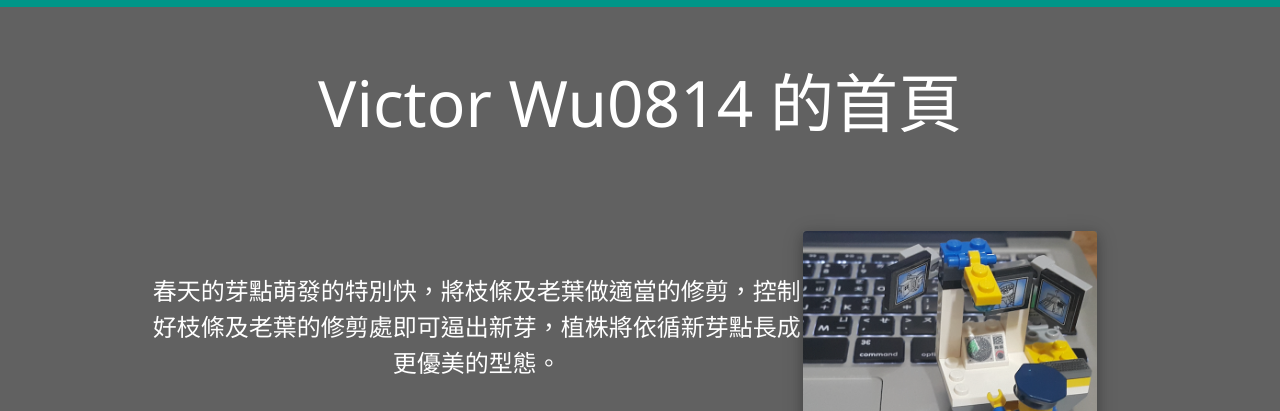
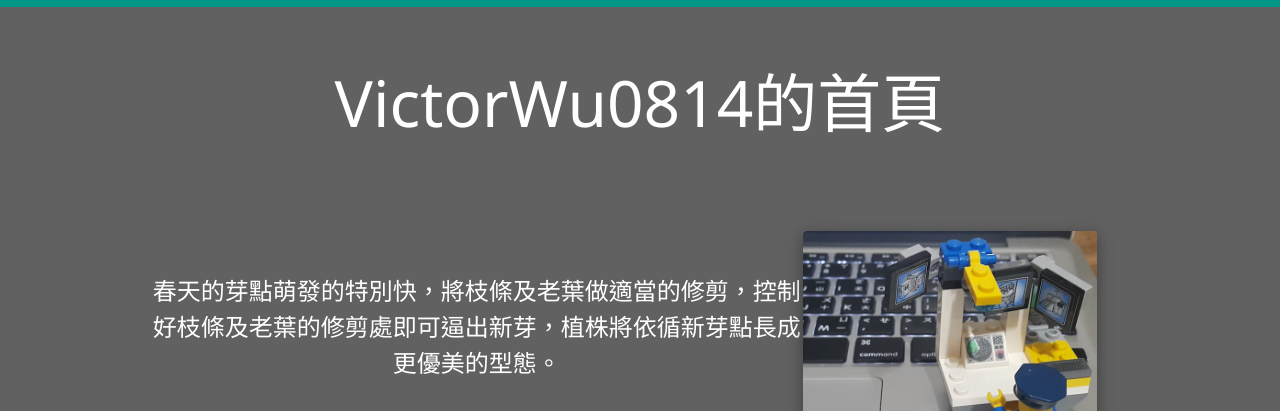
Before and after one commit to VictorWu0814/victorwu0814.github.io, a plain HTML site: page index.html in a window 1280 px wide. Shown: the part 689-1100 px from the top of the page. Drawn offline with Linux system fonts and the light colour scheme.

Commit message:
Update index.html
在線上直接修改網頁內容，練習用

```diff
--- a/index.html
+++ b/index.html
@@ -45,7 +45,7 @@
 
     <!-- Header -->
     <header class="w3-container w3-dark-grey w3-center" style="padding:32px 6px">
-      <h1 class="w3-margin w3-jumbo">Victor Wu0814 的首頁</h1>
+      <h1 class="w3-margin w3-jumbo">VictorWu0814的首頁</h1>
       <!-- <p class="w3-xlarge">建構中</p> -->
       <!-- <button class="w3-button w3-black w3-padding-large w3-large w3-margin-top">Get Started</button> -->
 
```
